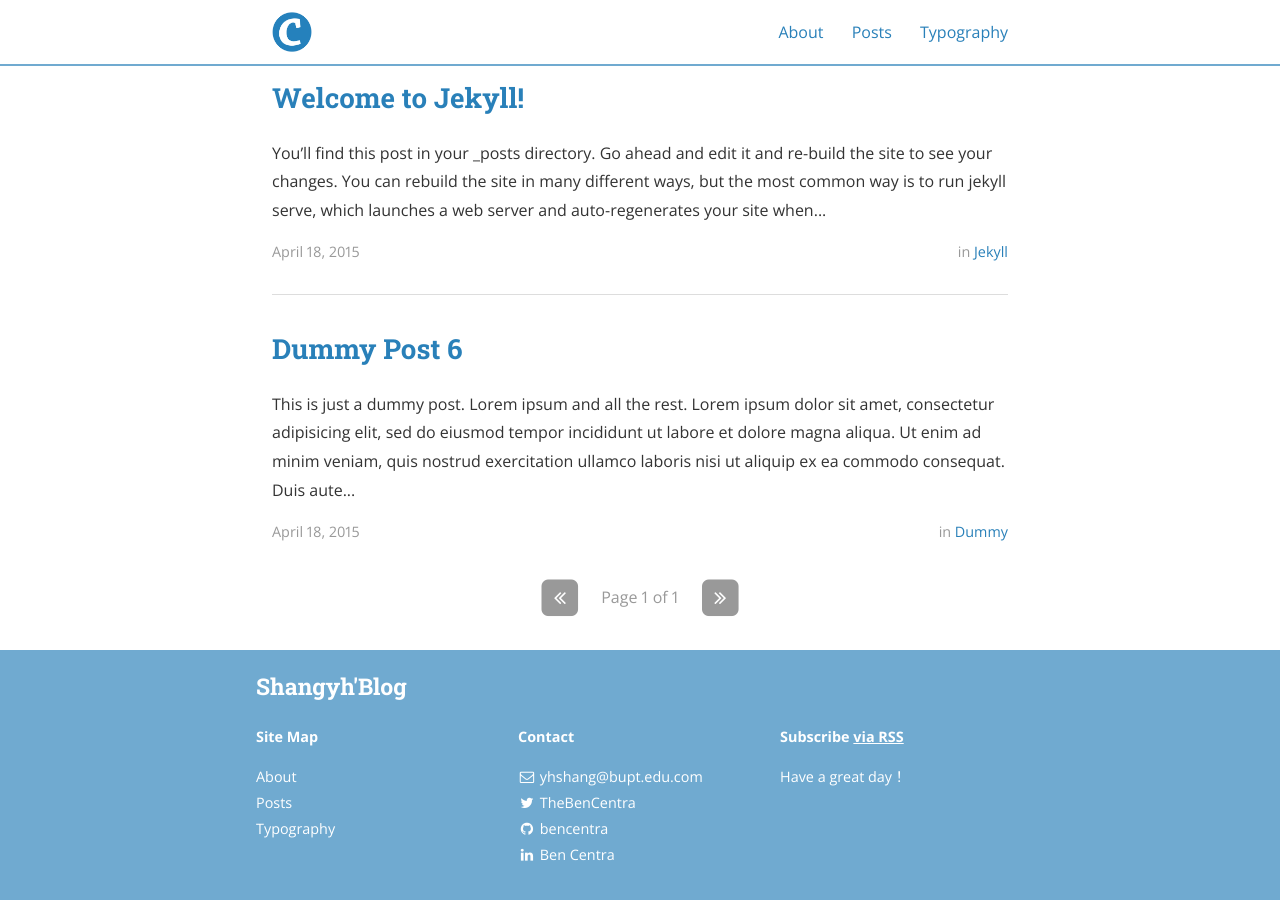
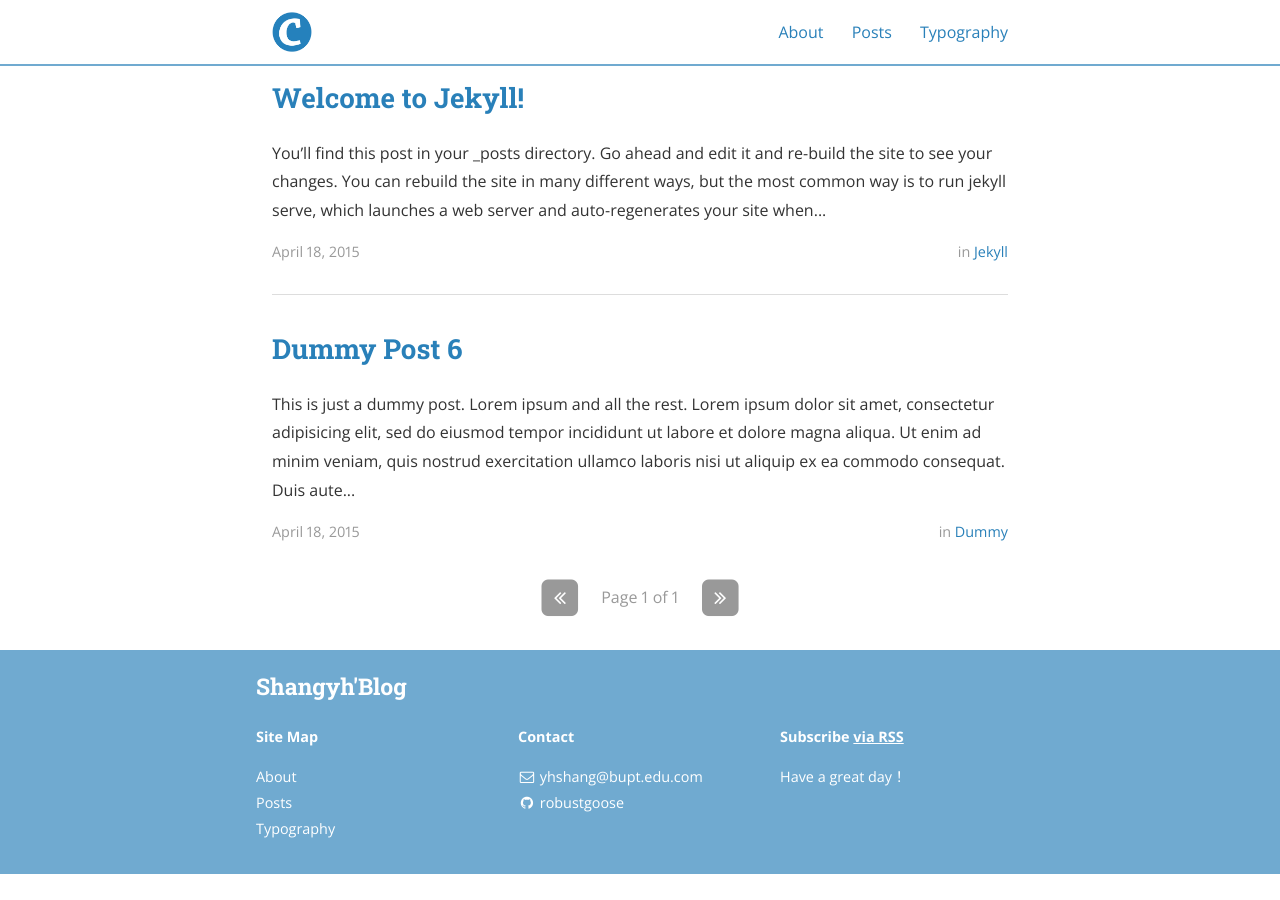
Before and after one commit to RobustGoose/biggoose.github.io, a Jekyll site: the page built from index.html, in a window 1280 px wide and 900 px high, scrolled down 995 px. Built offline with Jekyll 4.4.1, drawn with Linux system fonts in a browser that asks for light colours; nearby versions of some CDN libraries; the list of posts is cut into pages by our own code; after the commit the page ends 1869 px from its top, so only the background shows below that.

Commit message:
Update _config.yml

```diff
--- a/_config.yml
+++ b/_config.yml
@@ -78,38 +78,38 @@ descriptions:
 social:
   - name: Twitter
     icon: twitter
-    username: TheBenCentra
-    url: https://twitter.com/TheBenCentra
+    username: "查无此人"
+    url: ""
     desc: Follow me on Twitter
     share: true
 
   - name: Facebook
     icon: facebook
-    username: thebencentra
+    username: "查无此人"
     url: ""
     desc: Friend me on Facebook
-    share: true
+    share: false
 
   - name: GitHub
     icon: github
-    username: bencentra
-    url: https://github.com/bencentra
+    username: robustgoose
+    url: https://github.com/robustgoose
     desc: Fork me on GitHub
     share: false
 
   - name: LinkedIn
     icon: linkedin
-    username: Ben Centra
-    url: https://www.linkedin.com/pub/ben-centra/47/769/60a
+    username: ""
+    url: ""
     desc: Connect with me on LinkedIn
-    share: true
+    share: false
 
   - name: Google+
     icon: google-plus
     username: ""
     url: ""
     desc: Add me to your Circles
-    share: true
+    share: false
 
   - name: YouTube
     icon: youtube
@@ -130,7 +130,7 @@ social:
     username: ""
     url: ""
     desc: Follow me on Pinterest
-    share: true
+    share: false
 
   - name: SoundCloud
     icon: soundcloud
```
